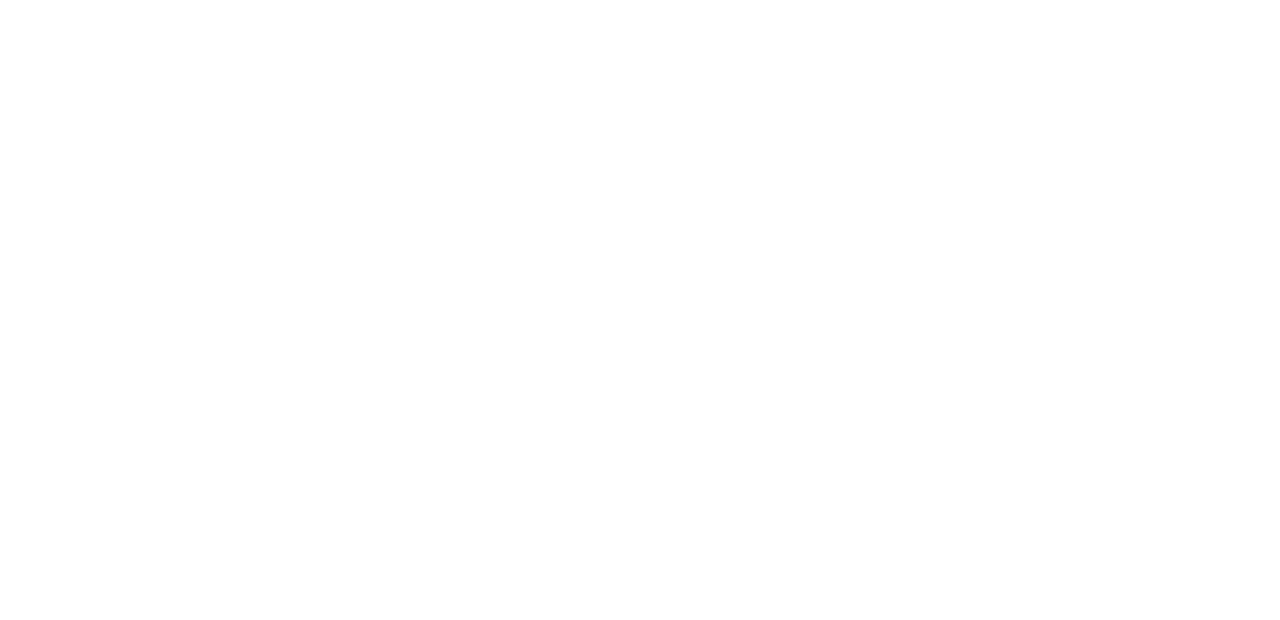
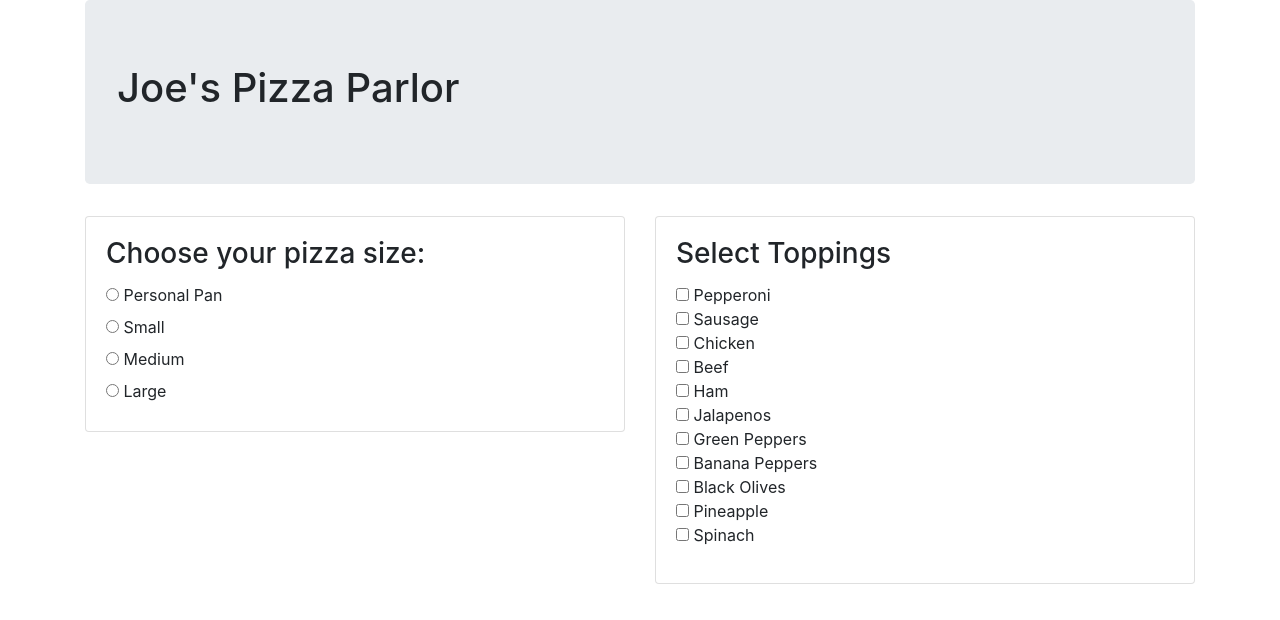
Before and after one commit to Joebenitus/pizza-parlor, a plain HTML site: page index.html in a window 1280 px wide. Drawn offline with Linux system fonts and the light colour scheme.

Commit message:
add radio buttons for pizza size and checkboxes for toppings

```diff
--- a/index.html
+++ b/index.html
@@ -8,6 +8,67 @@
   <script src="js/scripts.js"></script>
 </head>
 <body>
-
+  <div class="container">
+    <div class="jumbotron">
+      <h1>Joe's Pizza Parlor</h1>
+    </div>
+    <div class="row">
+      <div class="col-md-6">
+        <div class="card">
+          <div class="card-body">
+            <form id="form-size"></form>
+              <h3 class="card-title">Choose your pizza size: </h3>
+              <div class="radio">
+                <label>
+                  <input type="radio" name="size" value="personal-pan">
+                  Personal Pan
+                </label>
+              </div>
+              <div class="radio">
+                <label>
+                  <input type="radio" name="size" value="small">
+                  Small
+                </label>
+              </div>
+              <div class="radio">
+                <label>
+                  <input type="radio" name="size" value="medium">
+                  Medium
+                </label>
+              </div>
+              <div class="radio">
+                <label>
+                  <input type="radio" name="size" value="large">
+                  Large
+                </label>
+              </div>
+            </form>
+          </div>
+        </div>
+      </div>
+      <div class="col-md-6">
+        <div class="card">
+          <div class="card-body">
+            <form id="form-toppings">
+              <div class="form-group">
+                <h3 class="card-title">Select Toppings</h3>
+                <input type="checkbox" name="pizza-toppings" value="pepperoni"> Pepperoni<br>
+                <input type="checkbox" name="pizza-toppings" value="sausage"> Sausage<br>
+                <input type="checkbox" name="pizza-toppings" value="chicken"> Chicken<br>
+                <input type="checkbox" name="pizza-toppings" value="beef"> Beef<br>
+                <input type="checkbox" name="pizza-toppings" value="ham"> Ham<br>
+                <input type="checkbox" name="pizza-toppings" value="jalapeno"> Jalapenos<br>
+                <input type="checkbox" name="pizza-toppings" value="green-peppers"> Green Peppers<br>
+                <input type="checkbox" name="pizza-toppings" value="banana-peppers"> Banana Peppers<br>
+                <input type="checkbox" name="pizza-toppings" value="black-olives"> Black Olives<br>
+                <input type="checkbox" name="pizza-toppings" value="pineapple"> Pineapple<br>
+                <input type="checkbox" name="pizza-toppings" value="spinach"> Spinach<br>
+              </div>
+            </form>
+          </div>
+        </div>
+      </div>
+    </div>
+  </div>
 </body>
 </html>
--- a/js/scripts.js
+++ b/js/scripts.js
@@ -1,3 +1,10 @@
-function Pizza(toppings){
+// Business Logic
+function Pizza(size, toppings){
+  this.size = size;
   this.toppings = toppings;
 }
+
+// UI Logic
+$(document).ready(function(){
+
+})
```
Also changed, not shown: 1 other file.
